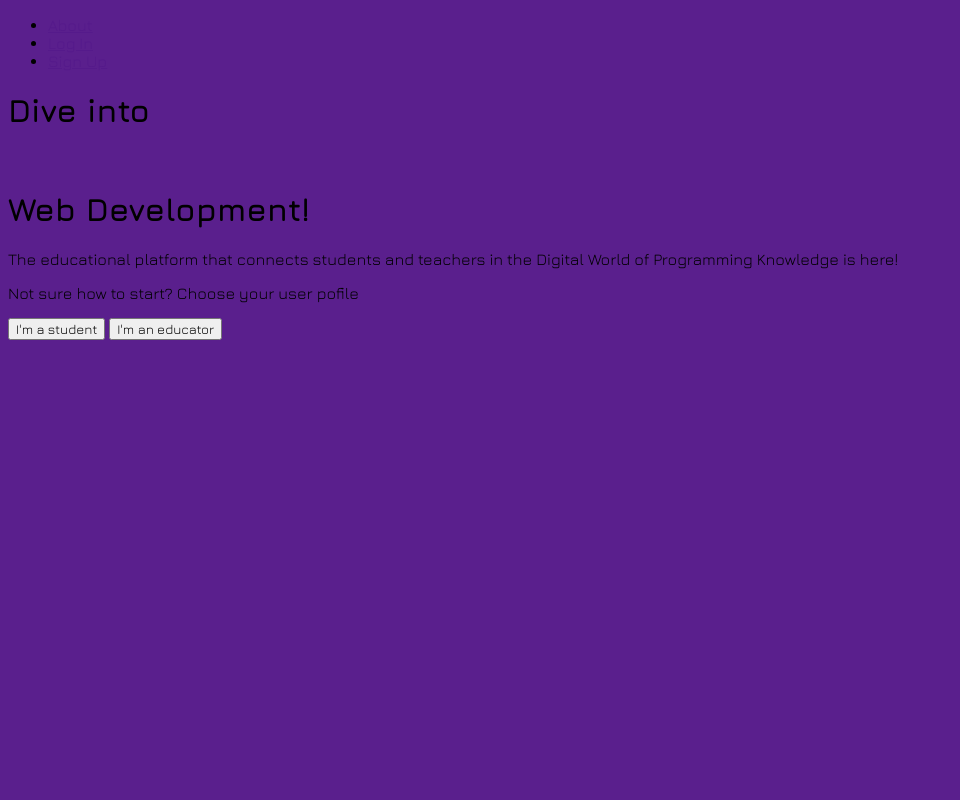
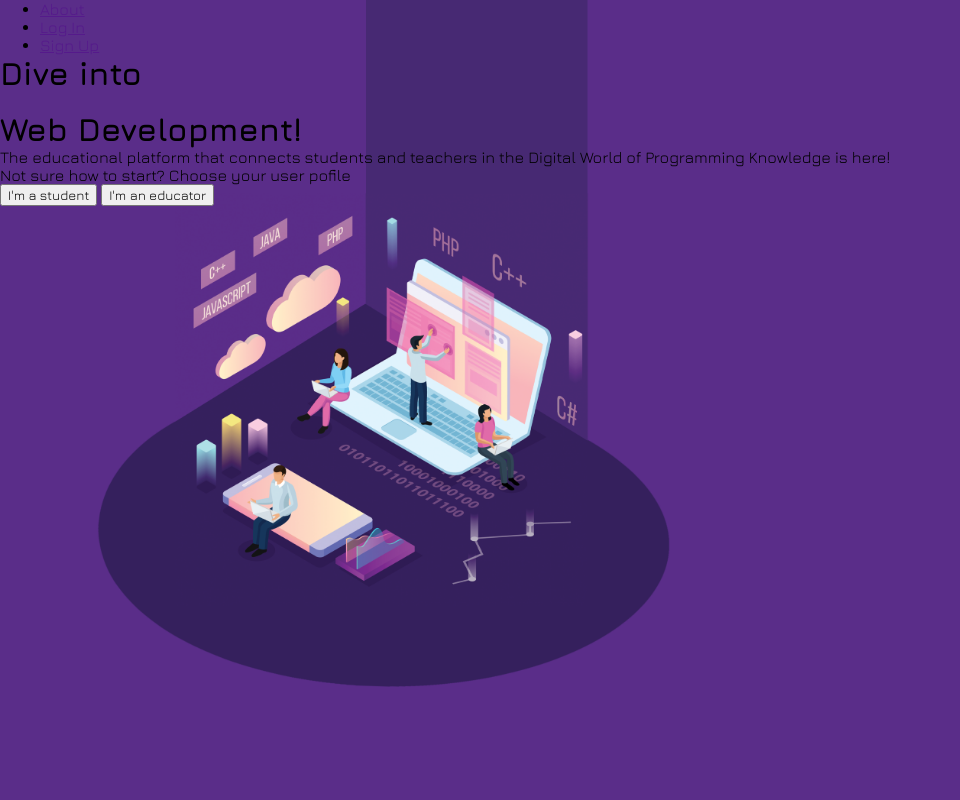
Before and after one commit to lnesh/NeoLearn, a PHP site: page / in a window 1280 px wide. Shown: the whole page, without its empty margins (0-960 px from the left). Run offline with PHP 8.4, Linux system fonts and the light colour scheme.

Commit message:
changed hero img

```diff
--- a/root/css/style.css
+++ b/root/css/style.css
@@ -1,18 +1,32 @@
 *{
     font-family: 'Jura', sans-serif;
+    margin: 0;
 }
 
 body {
 
-    background-color: #5A1F8D;
+    background-color: #5A2D89;
+
+
 }
+
+.banner-img{
+    background-image: url("../media/background_png2.png");
+    width: fit-content;
+    height: 100vh;
+    background-position:left;
+    background-repeat: no-repeat;
+    background-size: cover;
+    position: relative;
+}
+
+.banner{
+
+}
+
 
 .header {
     background-color: #333;
     color: white;
     padding: 10px;
 }
-
-.index-banner{
-    width: 530px;
-}
--- a/root/index.html
+++ b/root/index.html
@@ -41,13 +41,14 @@
       rel="stylesheet"
     />
 
-
     <link rel="stylesheet" type="text/css" href="/root/css/style.css" />
   </head>
   <body>
     <script src="script.js"></script>
     <form>
-      <!-- <img src="./media/index-banner.jpg" alt="banner image displaying young people discovering the world of web development" class="index-banner"> -->
+      <div class="banner-img">
+        <!-- <img src="./media/background_png.png" alt="banner image displaying young people discovering the world of web development" class="index-banner"> -->
+        <div class="banner-content">
           <nav>
             <ul>
               <li><a href="">About</a></li>
@@ -66,6 +67,8 @@
           <p>Not sure how to start? Choose your user pofile</p>
           <button>I'm a student</button>
           <button>I'm an educator</button>
+        </div>
+      </div>
     </form>
   </body>
 </html>
```
Also changed, not shown: root/media/background_png2.png (added), root/media/index-banner.jpg (deleted). Lines whose indentation alone changed are shown as unchanged.
